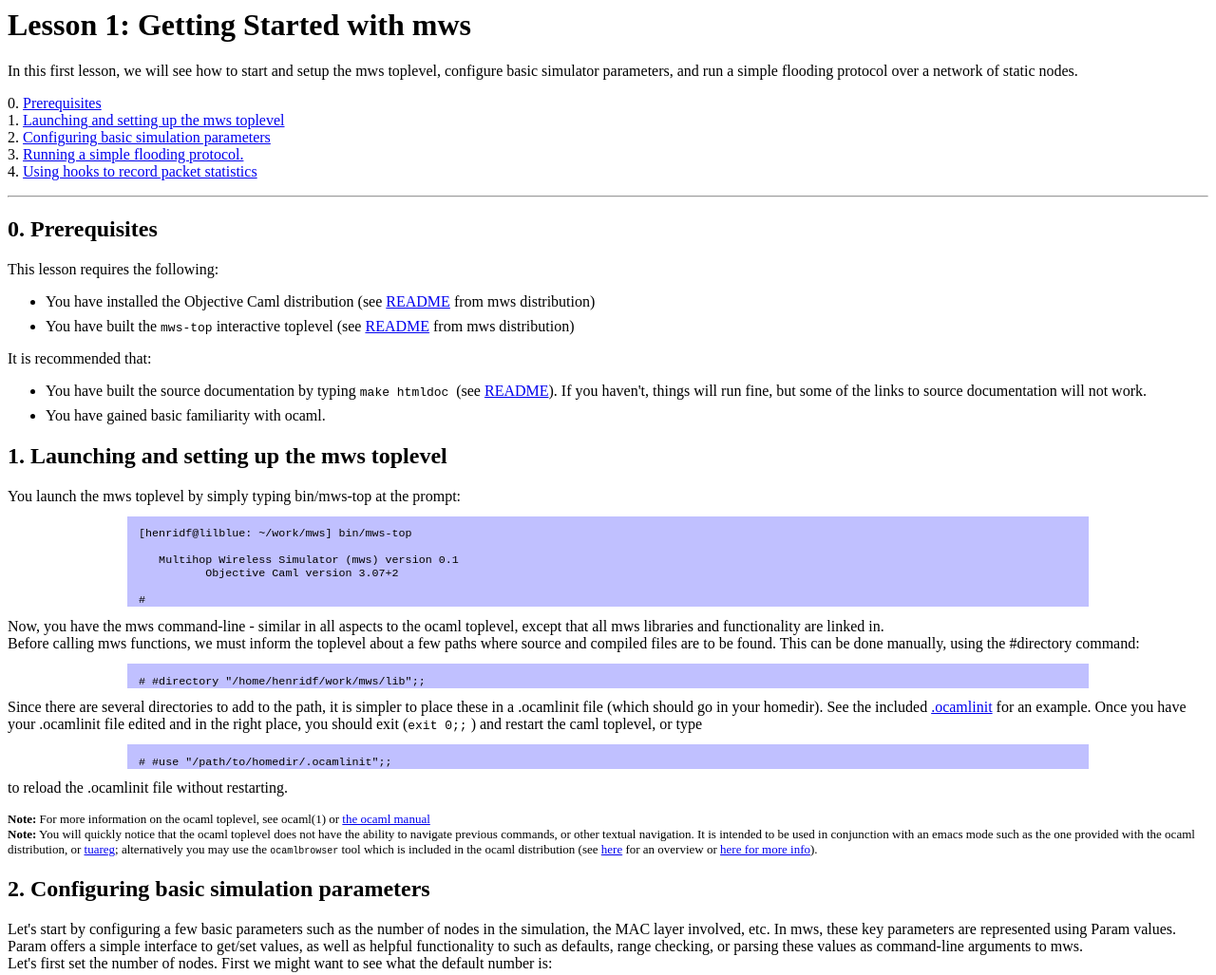
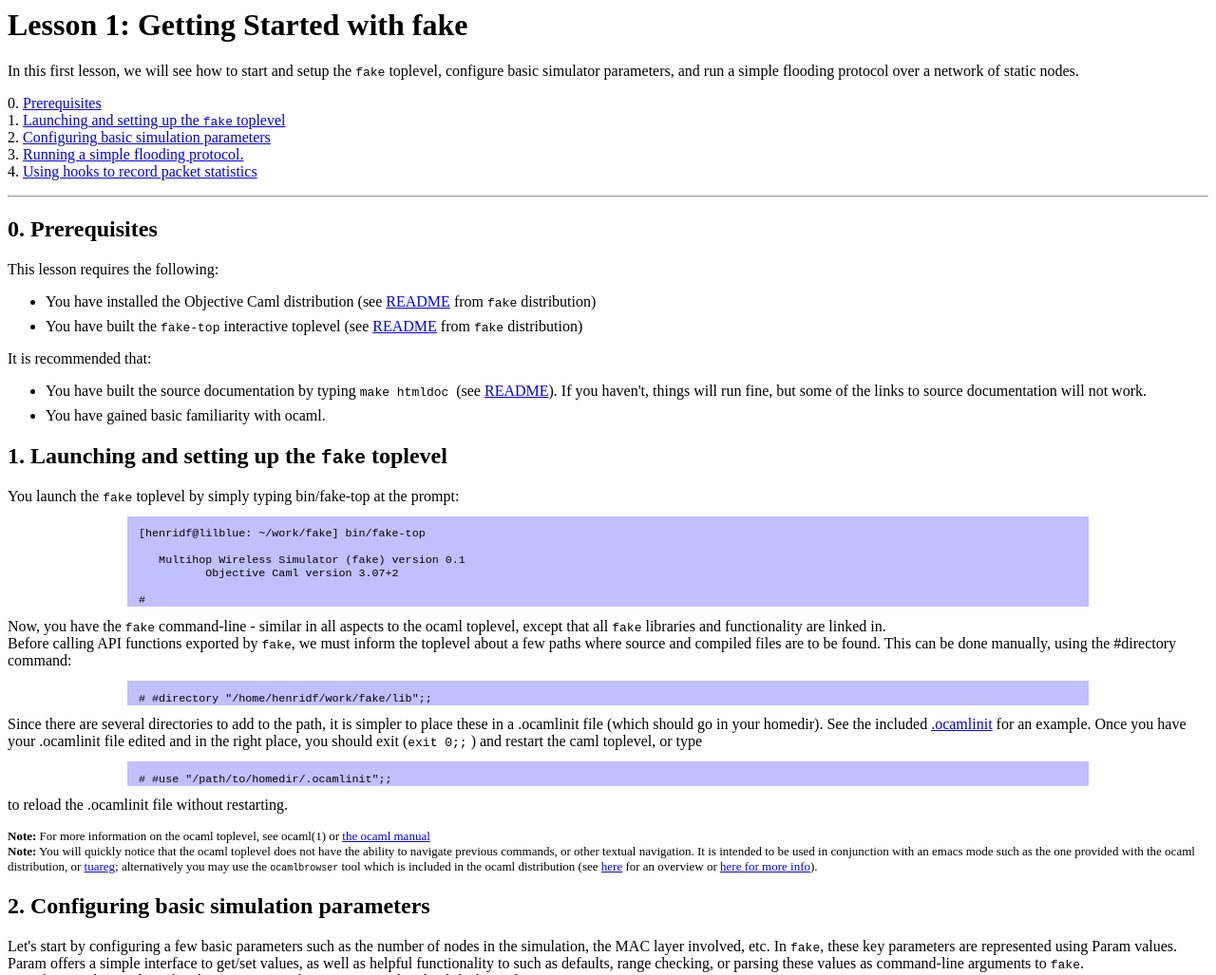
Before and after one commit to henridf/nab, a plain HTML site: page doc/lesson1.html in a window 1280 px wide. Shown: the top 1027 px of the page at 95% size. Drawn offline with Linux system fonts and the light colour scheme.

Commit message:
fakeify doc

```diff
--- a/doc/lesson1.html
+++ b/doc/lesson1.html
@@ -1,6 +1,6 @@
 <html>
 <head>
-<title>MWS Tutorial Lesson I</title>
+<title>Fake Tutorial Lesson I</title>
 <link href="emns.css"
 type=text/css
 rel=stylesheet>
@@ -9,15 +9,15 @@ rel=stylesheet>
 <body BGCOLOR ="#FFFFFF">
 
 
-<h1>Lesson 1: Getting Started with mws</h1>
+<h1>Lesson 1: Getting Started with fake</h1>
 <p>
-In this first lesson, we will see how to start and setup the mws toplevel,
+In this first lesson, we will see how to start and setup the <code>fake</code> toplevel,
 configure basic simulator parameters, and run a simple flooding protocol
 over a network of static nodes.
 <p>
 
 0. <a href="#0">Prerequisites</a><br>
-1. <a href="#1">Launching and setting up the mws toplevel</a><br>
+1. <a href="#1">Launching and setting up the <code>fake</code> toplevel</a><br>
 2. <a href="#2">Configuring basic simulation parameters</a><br>
 3. <a href="#3">Running a simple flooding protocol.</a><br>
 4. <a href="#4">Using hooks to record packet statistics</a><br>
@@ -29,9 +29,9 @@ over a network of static nodes.
 This lesson requires the following:
 <ul>
 <li> You have installed the Objective Caml distribution (see <a
-href="../README">README</a> from mws distribution)
-<li> You have built the <code>mws-top</code> interactive toplevel (see <a
-href="../README">README</a> from mws distribution)
+href="../README">README</a> from <code>fake</code> distribution)
+<li> You have built the <code>fake-top</code> interactive toplevel (see <a
+href="../README">README</a> from <code>fake</code> distribution)
 </ul>
 It is recommended that:
 <ul>
@@ -42,30 +42,31 @@ will run fine, but some of the links to source documentation will not work.
 </ul>
 
 
-<h2><a name="1">1. Launching and setting up the mws toplevel</a></h2>
+<h2><a name="1">1. Launching and setting up the <code>fake</code> toplevel</a></h2>
 
 
-You launch the mws toplevel by simply typing bin/mws-top at the prompt:
+You launch the <code>fake</code> toplevel by simply typing bin/fake-top at the prompt:
 <pre class=example>
-[henridf@lilblue: ~/work/mws] bin/mws-top
+[henridf@lilblue: ~/work/fake] bin/fake-top
 
-   Multihop Wireless Simulator (mws) version 0.1
+   Multihop Wireless Simulator (fake) version 0.1
           Objective Caml version 3.07+2
 
 #
 </pre>
 
 
-Now, you have the mws command-line - similar in all aspects to the ocaml
-toplevel, except that all mws libraries and functionality are
+Now, you have the <code>fake</code> command-line - similar in all aspects to the ocaml
+toplevel, except that all <code>fake</code> libraries and functionality are
 linked in.<br>
-Before calling mws functions, we must inform the toplevel about a few paths where source and compiled
+Before calling API functions exported by <code>fake</code>, we must inform the
+toplevel about a few paths where source and compiled
 files are to be found. This can be done manually, using the #directory
 command:
 <br>
 
 <pre class=example>
-# #directory "/home/henridf/work/mws/lib";;
+# #directory "/home/henridf/work/fake/lib";;
 </pre>
 
 
@@ -107,10 +108,10 @@ for more info</a>).
 
 
 Let's start by configuring a few basic parameters such as the number of nodes
-in the simulation, the MAC layer involved, etc. In mws, these key parameters
+in the simulation, the MAC layer involved, etc. In <code>fake</code>, these key parameters
 are represented using Param values. Param offers a simple interface to get/set
 values, as well as helpful functionality to such as defaults, range checking,
-or parsing these values as command-line arguments to mws. <br>
+or parsing these values as command-line arguments to <code>fake</code>. <br>
 
 Let's first set the number of nodes. First we might want to see what the
 default number is:<br>
@@ -327,7 +328,7 @@ Let's set the log level back to INFO for now:
 <h2><a name="4"> 4. Using hooks to record packet statistics</a></h2>
 Now, let's say we wanted to compute a very simple statistic on this flood: the
 total number of packets transmitted. To do this, we will use 'hooks', which
-is mechanism in mws to extract packet-level information as a simulation runs. A
+is mechanism in <code>fake</code> to extract packet-level information as a simulation runs. A
 hook is simply a variable holding one or more function(s) to be called at a
 specific occasion (this customization mechanism will be familiar to emacs
 users). The type of 'occasion' where one would like the hook to call a
```
Also changed, not shown: doc/index.html (+16 -16 lines).
